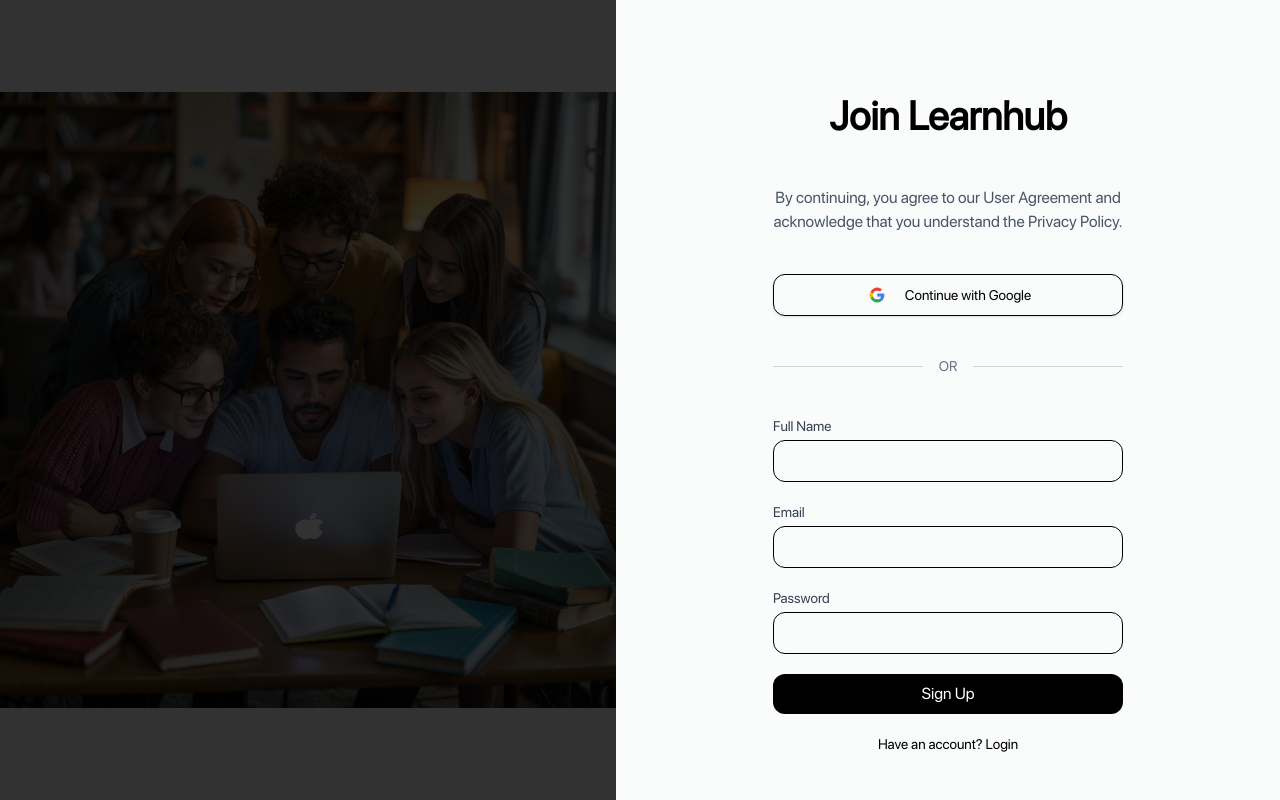
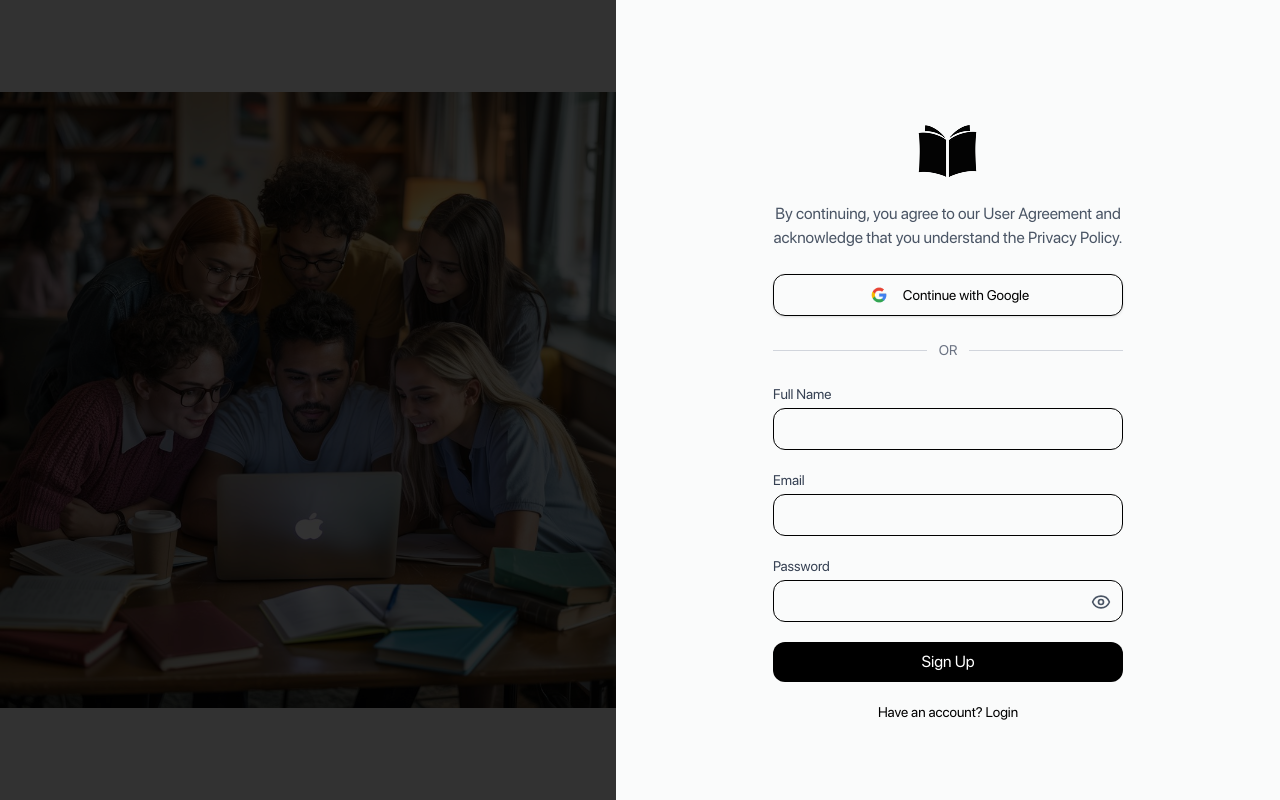
Before and after one commit to EthicalMayor/learnhub-client, a Next.js app: page /signup in a window 1280 px wide. Built offline with nearby package versions, Linux system fonts and the light colour scheme.

Commit message:
made some UI changes to login/signup pages

```diff
--- a/src/app/login/page.tsx
+++ b/src/app/login/page.tsx
@@ -1,45 +1,52 @@
-import React from 'react'
+"use client"
+import React, { useState } from 'react'
 import Image from 'next/image'
-import Google_Icon from "@/app/assets/images/Google_Icon.png"
 import login_banner_new from "@/app/assets/images/login_banner_new.jpeg"
+import Learnhub_Logo from "@/app/assets/images/Learnhub_Logo.png"
 import Link from 'next/link'
+import { Eye, EyeOff } from "lucide-react"
 
 type Props = {}
 
 export default function Page({ }: Props) {
+  const [showPassword, setShowPassword] = useState(false)
+
   return (
     <div className='h-[100dvh] w-full flex text-black overflow-hidden flex-col md:flex-row'>
+
+      {/* Left Section - Image with overlay (hidden on mobile) */}
       <div className='hidden md:flex flex-1 relative items-center justify-center'>
-        <Image
-          className='object-contain'
-          src={login_banner_new}
-          alt="Login Visual"
-        />
-        {/* Black transparent overlay */}
+        <Image className='object-contain' src={login_banner_new} alt="Login Visual" />
         <div className='absolute inset-0 bg-black/80'></div>
       </div>
 
       {/* Right Section - Form */}
-      <div className='flex flex-col items-center justify-center gap-10 flex-1 py-8 px-4 sm:px-6 overflow-auto'>
+      <div className='flex flex-col items-center justify-center flex-1 py-6 px-4 sm:px-6 overflow-auto gap-6'>
+
         {/* Header */}
-        <div className='flex flex-col gap-4 items-center text-center'>
-          <h3 className='text-4xl font-extrabold mt-[40px]'>LearnHub</h3>
-        </div>
+        <h3 className='text-2xl sm:text-4xl font-extrabold mt-6 sm:mt-10 text-center'>
+          <Image
+            className='object-contain'
+            src={Learnhub_Logo}
+            alt="Learnhub"
+          />
+        </h3>
 
         {/* Google Button */}
-        <button className='flex w-full max-w-[350px] items-center justify-center border py-2 rounded-xl gap-4 shadow-sm hover:shadow-md transition'>
-          <Image className='h-6 w-6' src={Google_Icon} alt='Google Icon' />
+        <button className='flex w-full max-w-[350px] items-center justify-center border py-2 rounded-xl gap-3 shadow-sm hover:shadow-md transition px-4'>
+          <Image src="/assets/images/Google_Icon.png" alt='Google Icon' width={24} height={24} />
           <p className='text-sm font-medium'>Continue with Google</p>
         </button>
 
-        <div className="flex items-center w-full max-w-[350px] gap-4">
+        {/* Divider */}
+        <div className="flex items-center w-full max-w-[350px] gap-3">
           <hr className="flex-grow border-t border-gray-300" />
           <span className="text-sm text-gray-500 whitespace-nowrap">OR</span>
           <hr className="flex-grow border-t border-gray-300" />
         </div>
 
         {/* Input Fields */}
-        <div className='flex flex-col w-full items-center gap-8'>
+        <div className='flex flex-col w-full items-center gap-6'>
 
           {/* Email */}
           <div className='w-full max-w-[350px]'>
@@ -50,40 +57,48 @@ export default function Page({ }: Props) {
               type="email"
               id="email"
               name="email"
-              className="w-full px-4 py-2 border rounded-xl focus:outline-none focus:ring-1 focus:ring-blueblack-500 focus:border-black transition"
+              className="w-full px-4 py-2 border rounded-xl focus:outline-none focus:ring-1 focus:ring-black focus:border-black transition"
             />
           </div>
 
           {/* Password */}
-          <div className='w-full max-w-[350px]'>
+          <div className="w-full max-w-[350px] relative">
             <label htmlFor="password" className="block text-sm font-medium text-gray-700 mb-1">
               Password
             </label>
             <input
-              type="password"
+              type={showPassword ? "text" : "password"}
               id="password"
               name="password"
-              className="w-full px-4 py-2 border rounded-xl focus:outline-none focus:ring-1 focus:ring-black focus:border-black transition"
+              className="w-full px-4 py-2 border rounded-xl focus:outline-none focus:ring-1 focus:ring-black focus:border-black transition pr-10"
             />
+            <button
+              type="button"
+              onClick={() => setShowPassword((prev) => !prev)}
+              className="absolute right-3 top-9 text-gray-600 hover:text-black"
+              tabIndex={-1}
+            >
+              {showPassword ? <EyeOff size={20} /> : <Eye size={20} />}
+            </button>
           </div>
 
           {/* Submit Button */}
           <button className="w-full max-w-[350px] bg-black text-white py-2 rounded-xl hover:bg-black transition font-medium">
-            Sign Up
+            Sign In
           </button>
 
-          {/* Login Link */}
-          <span className="flex flex-col text-sm text-black text-center">
-            <Link href="/forgotpassword" className="text-black hover:underline">
-              Forgot Password ?
+          {/* Links */}
+          <div className="flex flex-col items-center text-sm text-black text-center gap-1">
+            <Link href="/forgotpassword" className="hover:underline">
+              Forgot Password?
             </Link>
             <span>
-              New to Learnhub ?{' '}
+              New to LearnHub?{' '}
               <Link href="/signup" className="text-black hover:underline">
-                Signup
+                Sign up
               </Link>
             </span>
-          </span>
+          </div>
         </div>
       </div>
     </div>
--- a/src/app/signup/page.tsx
+++ b/src/app/signup/page.tsx
@@ -1,44 +1,52 @@
-import React from 'react'
+"use client"
+import React, { useState } from 'react'
 import Image from 'next/image'
-import Google_Icon from "@/app/assets/images/Google_Icon.png"
 import signup_banner_new from "@/app/assets/images/signup_banner_new.jpeg"
+import Learnhub_Logo from "@/app/assets/images/Learnhub_Logo.png"
 import Link from 'next/link'
+import { Eye, EyeOff } from "lucide-react"
 
 type Props = {}
 
 export default function Page({ }: Props) {
+  const [showPassword, setShowPassword] = useState(false);
+
   return (
     <div className='h-[100dvh] w-full flex text-black overflow-hidden flex-col md:flex-row'>
-      {/* Left Section - Image with overlay (hidden on mobile) */}
+
+      {/* Left Section - Image */}
       <div className='hidden md:flex flex-1 relative items-center justify-center'>
         <Image
           className='object-contain'
           src={signup_banner_new}
           alt="Signup Visual"
         />
-
-        {/* Overlay */}
-        <div className='absolute inset-0 bg-black/80 bg-opacity-50 flex items-center justify-center'>
-        </div>
+        <div className='absolute inset-0 bg-black/80 bg-opacity-50 flex items-center justify-center' />
       </div>
 
       {/* Right Section - Form */}
-      <div className='flex flex-col items-center justify-center gap-10 flex-1 py-8 px-4 sm:px-6 overflow-auto'>
-        <h3 className='font-bold text-[40px] mt-[40px]'>Join Learnhub</h3>
+      <div className='flex flex-col items-center justify-center flex-1 py-6 px-4 sm:px-6 overflow-auto gap-6'>
+
         {/* Header */}
-        <div className='flex flex-col gap-4 items-center text-center'>
-          <p className='text-base max-w-[400px] text-gray-600'>
-            By continuing, you agree to our User Agreement and acknowledge that you understand the Privacy Policy.
-          </p>
-        </div>
+        <h3 className='font-bold text-3xl sm:text-[40px] mt-6 sm:mt-10'>
+        <Image
+          className='object-contain'
+          src={Learnhub_Logo}
+          alt="Learnhub"
+        />
+        </h3>
+        <p className='text-sm sm:text-base max-w-[400px] text-center text-gray-600 px-2'>
+          By continuing, you agree to our User Agreement and acknowledge that you understand the Privacy Policy.
+        </p>
 
         {/* Google Button */}
-        <button className='flex w-full max-w-[350px] items-center justify-center border py-2 rounded-xl gap-4 shadow-sm hover:shadow-md transition'>
-          <Image className='h-6 w-6' src={Google_Icon} alt='Google Icon' />
+        <button className='flex w-full max-w-[350px] items-center justify-center border py-2 rounded-xl gap-3 shadow-sm hover:shadow-md transition px-4'>
+          <Image src="/assets/images/Google_Icon.png" alt='Google Icon' width={24} height={24} />
           <p className='text-sm font-medium'>Continue with Google</p>
         </button>
 
-        <div className="flex items-center w-full max-w-[350px] gap-4">
+        {/* Divider */}
+        <div className="flex items-center w-full max-w-[350px] gap-3">
           <hr className="flex-grow border-t border-gray-300" />
           <span className="text-sm text-gray-500 whitespace-nowrap">OR</span>
           <hr className="flex-grow border-t border-gray-300" />
@@ -46,6 +54,7 @@ export default function Page({ }: Props) {
 
         {/* Input Fields */}
         <div className='flex flex-col w-full items-center gap-5'>
+
           {/* Full Name */}
           <div className='w-full max-w-[350px]'>
             <label htmlFor="fullname" className="block text-sm font-medium text-gray-700 mb-1">
@@ -73,30 +82,38 @@ export default function Page({ }: Props) {
           </div>
 
           {/* Password */}
-          <div className='w-full max-w-[350px]'>
+          <div className="w-full max-w-[350px] relative">
             <label htmlFor="password" className="block text-sm font-medium text-gray-700 mb-1">
               Password
             </label>
             <input
-              type="password"
+              type={showPassword ? "text" : "password"}
               id="password"
               name="password"
-              className="w-full px-4 py-2 border rounded-xl focus:outline-none focus:ring-1 focus:ring-black focus:border-black transition"
+              className="w-full px-4 py-2 border rounded-xl focus:outline-none focus:ring-1 focus:ring-black focus:border-black transition pr-10"
             />
+            <button
+              type="button"
+              onClick={() => setShowPassword((prev) => !prev)}
+              className="absolute right-3 top-9 text-gray-600 hover:text-black"
+              tabIndex={-1}
+            >
+              {showPassword ? <EyeOff size={20} /> : <Eye size={20} />}
+            </button>
           </div>
 
-          {/* Submit Button */}
+          {/* Sign Up Button */}
           <button className="w-full max-w-[350px] bg-black text-white py-2 rounded-xl hover:bg-black transition font-medium">
             Sign Up
           </button>
 
           {/* Login Link */}
-          <span className="text-sm text-black text-center">
+          <p className="text-sm text-black text-center">
             Have an account?{' '}
             <Link href="/login" className="text-black hover:underline">
               Login
             </Link>
-          </span>
+          </p>
         </div>
       </div>
     </div>
```
Also changed, not shown: package.json (+7 -6 lines), public/assets/images/Google_Icon.png (renamed from src/app/assets/images/Google_Icon.png), 1 other file (tests, documents, lock files or other folders).
